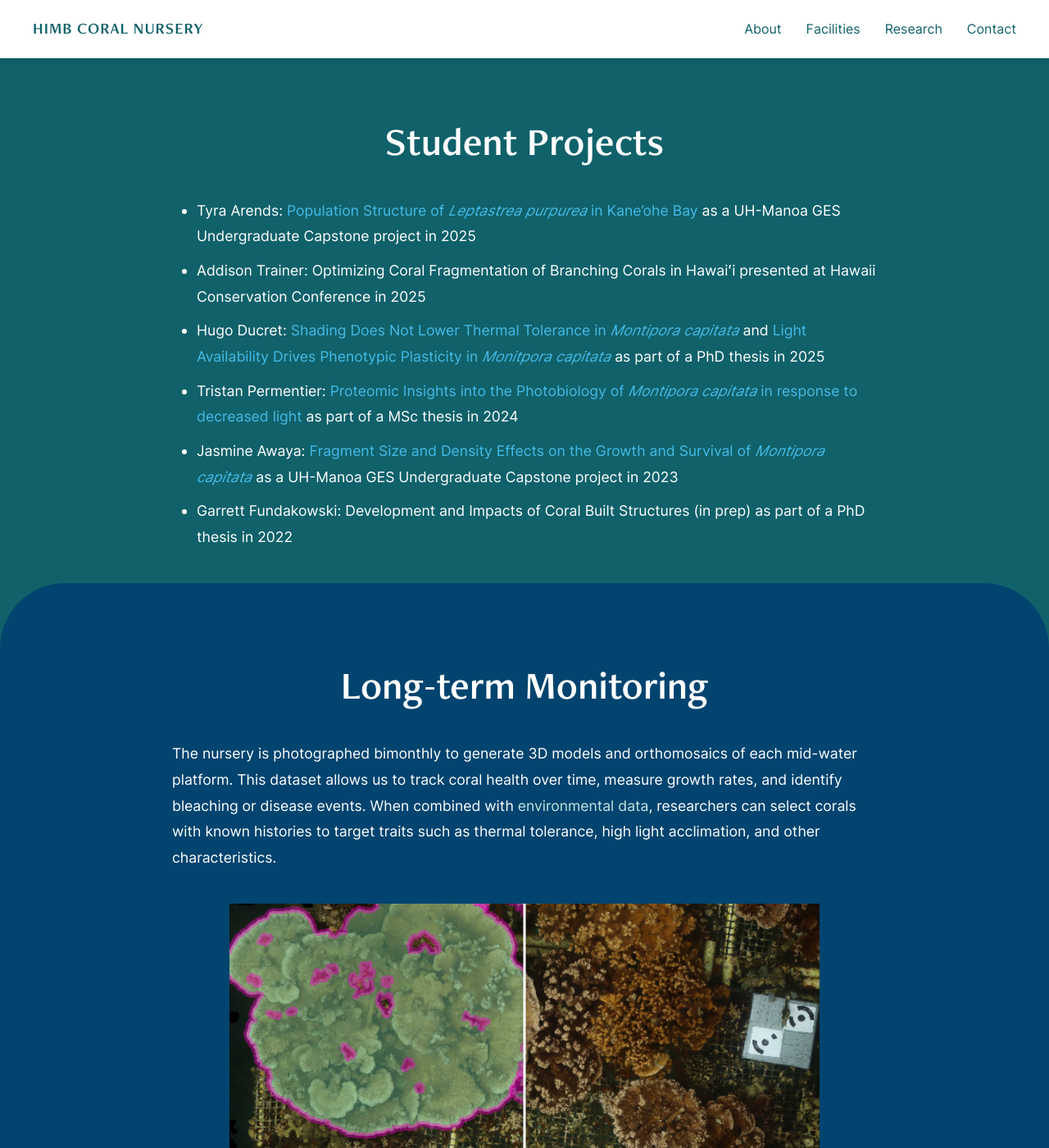
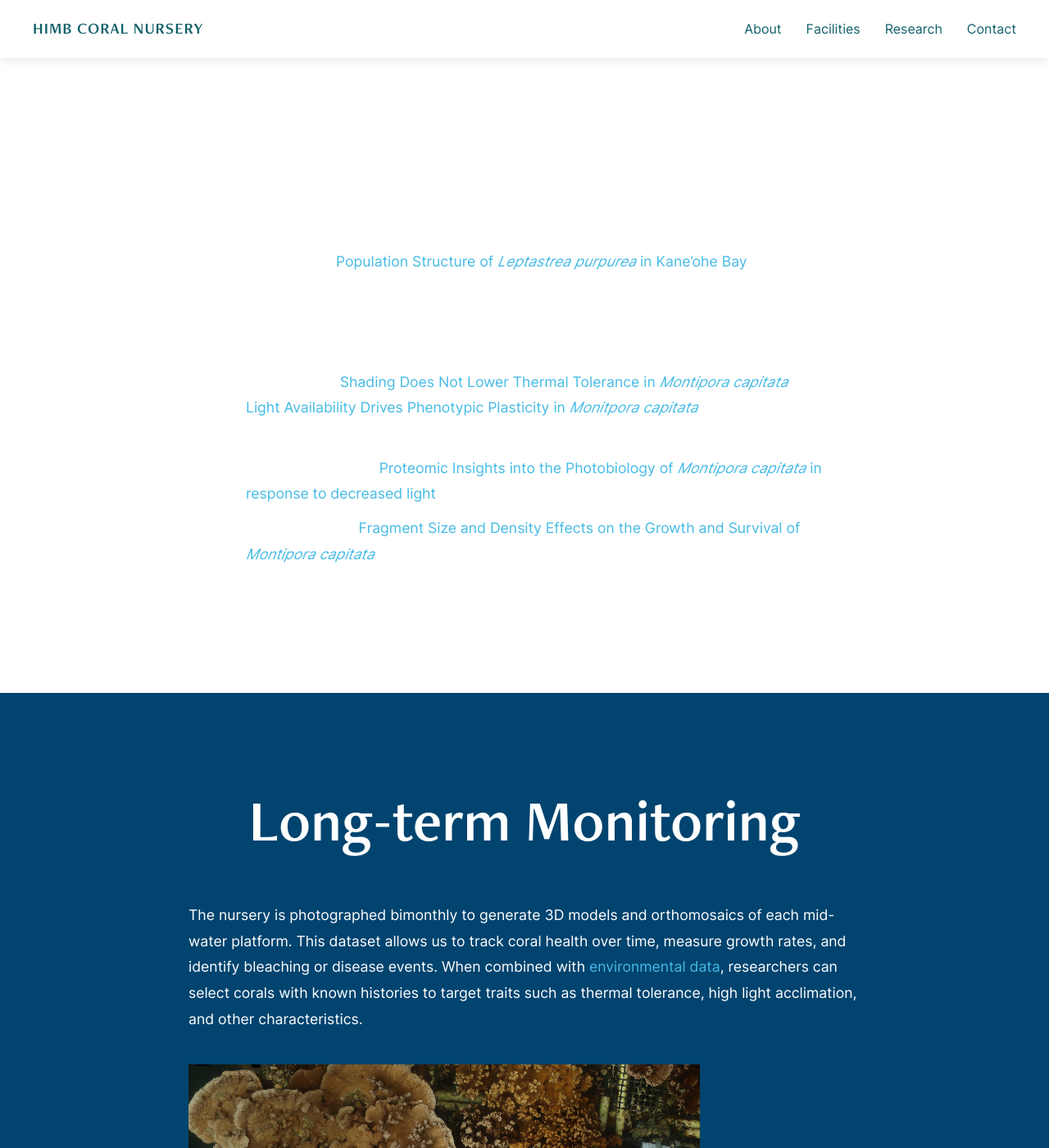
Before and after one commit to himb-coral-nursery/himb-coral-nursery.github.io, a Jekyll site: the page built from research.md, in a window 1280 px wide and 1400 px high. Shown: the whole window at 82% size. Built offline with Jekyll 4.4.1, drawn with Linux system fonts in a browser that asks for light colours.

Commit message:
Update style.css

```diff
--- a/assets/css/style.css
+++ b/assets/css/style.css
@@ -5,7 +5,7 @@
 
 body {
   font-family: 'Nursery-Body', sans-serif;
-  background: #10616A;
+  background: transparent;
   overflow-x: hidden;
   line-height: 1.6;
   color: #fff; /* White text */
@@ -49,6 +49,12 @@
 th:not(:first-child),
 td:not(:first-child) {
   text-align: center;
+}
+
+/* Style italic text (like species names) */
+table em {
+  color: #45BBE6;
+  font-style: italic;
 }
 /* ==========================================================================
    2. NAVIGATION & HEADER
@@ -214,16 +220,13 @@
   background: #ffffff;
 }
 
-.video-container video {
-  width: 100%;
-  height: 100%;
+.video-container iframe {
+  width: 200vw; height: 120vh;
   position: absolute;
-  top: 0;
-  left: 0;
+  top: 50%; left: 50%;
+  transform: translate(-50%, -50%);
   pointer-events: none;
   object-fit: cover;
-  z-index: 2;
-  transition: opacity 0.5s;
 }
 
 /* Hero Text Overlay */
@@ -263,7 +266,6 @@
   margin-top: -10px;
   text-shadow: 1px 1px 10px rgba(0,0,0,0.8);
 }
-
 /* ==========================================================================
    4. PAGE CONTENT (Interior Pages)
    ========================================================================== */
@@ -273,7 +275,7 @@
 
 .page-header {
   background: #10616A;
-  padding: 0px;
+  padding: 60px 20px 0px;
   text-align: center;
   border-top: 8px solid;
   border-image: linear-gradient(90deg, #00446f 0%, #45BBE6 50%, #10616A 100%) 1;
@@ -322,10 +324,26 @@
   gap: 60px;
   align-items: center;
   margin: 80px 0;
+  max-width: 900px;
+  margin-left: auto;
+  margin-right: auto;
+  padding: 0 40px;
+  box-sizing: border-box;
+  width: 100%;
 }
 
 .feature-section:first-of-type {
   margin-top: 40px;
+  margin-left: auto;
+  margin-right: auto;
+}
+
+.feature-text {
+  min-width: 0;
+}
+
+.feature-image {
+  min-width: 0;
 }
 
 .feature-text h2 {
@@ -410,22 +428,7 @@
 
 /* Section 1: The Nursery - Patch Reef (default, no extra styling needed) */
 .section-nursery {
-  background: #10616A;
-  padding: 80px 0;
-  width: 100vw;
-  position: relative;
-  left: 50%;
-  right: 50%;
-  margin-left: -50vw;
-  margin-right: -50vw;
-}
-
-.section-nursery > * {
-  max-width: 900px;
-  margin-left: auto;
-  margin-right: auto;
-  padding-left: 40px;
-  padding-right: 40px;
+  padding: 0;
 }
 
 /* Section 2: The Corals - Deep Ocean */
@@ -464,13 +467,6 @@
   padding: 0 40px;
 }
 
-.section-corals a {
-  color: #C2E5DF !important;
-}
-
-.section-corals a:hover {
-  color: #45BBE6 !important;
-}
 /* Section 3: Equipment - Sandbar (light, needs dark text) */
 .section-equipment {
   background: #C2E5DF;
@@ -521,6 +517,11 @@
   color: #00446F !important;
 }
 
+/* Give buoy box more space */
+.nursery-live-data {
+  margin: 40px auto 60px auto !important;
+}
+
 /* Section 4: Pricing - Heritage Trees */
 .section-pricing {
   background: #4B682F;
@@ -532,6 +533,7 @@
   right: 50%;
   margin-left: -50vw;
   margin-right: -50vw;
+  padding-bottom: 100vh;
 }
 
 .section-pricing h2 {
@@ -558,6 +560,19 @@
   padding: 40px;
 }
 
+/* Tables in pricing section */
+.section-pricing table {
+  color: #fff;
+  border-color: #C2E5DF;
+  margin-left: auto;
+  margin-right: auto;
+  width: 100%;
+}
+
+.section-pricing th,
+.section-pricing td {
+  border-color: rgba(194, 229, 223, 0.3);
+}
 
 .page-body h3 {
   font-family: 'Nursery-Heading', sans-serif;
@@ -602,7 +617,6 @@
   color: #fff;
   font-weight: 600;
 }
-
 /* Table styling in Deep Ocean section (The Corals) */
 .section-corals table {
   background: rgba(235, 213, 175, 0.05); /* Tan tint */
@@ -626,6 +640,51 @@
   background: rgba(235, 213, 175, 0.08);
 }
 
+/* Table styling in Sandbar section (Equipment) */
+.section-equipment table {
+  background: rgba(16, 97, 106, 0.05); /* Patch Reef tint */
+}
+
+.section-equipment th {
+  color: #10616A !important; /* Patch Reef */
+  border-bottom-color: #10616A;
+  background: rgba(16, 97, 106, 0.1);
+}
+
+.section-equipment td {
+  color: #333 !important;
+}
+
+.section-equipment table em {
+  color: #10616A !important; /* Patch Reef for italic */
+}
+
+.section-equipment tr:hover {
+  background: rgba(16, 97, 106, 0.08);
+}
+
+/* Table styling in Heritage Trees section (Services/Pricing) */
+.section-pricing table {
+  background: rgba(194, 229, 223, 0.05); /* Sandbar tint */
+}
+
+.section-pricing th {
+  color: #C2E5DF !important; /* Sandbar */
+  border-bottom-color: #C2E5DF;
+  background: rgba(194, 229, 223, 0.1);
+}
+
+.section-pricing td {
+  color: #fff !important;
+}
+
+.section-pricing table em {
+  color: #C2E5DF !important; /* Sandbar for italic */
+}
+
+.section-pricing tr:hover {
+  background: rgba(194, 229, 223, 0.08);
+}
 /* Section Anchor Links */
 .page-body a[id] {
   display: block;
@@ -734,115 +793,10 @@
   color: #00446F !important;
 }
 
-/* Image slider for monitoring section */
-.image-slider-container {
-  max-width: 800px;
-  margin: 40px auto;
-}
-
-.image-slider {
-  position: relative;
-  width: 100%;
-  overflow: hidden;
-  user-select: none;
-}
-
-.slider-image-bottom,
-.slider-image-top {
-  width: 100%;
-  height: auto;
-  display: block;
-}
-
-.slider-overlay {
-  position: absolute;
-  top: 0;
-  left: 0;
-  width: 100%;
-  height: 100%;
-  clip-path: inset(0 50% 0 0);
-  pointer-events: none;
-}
-
-.slider-button-container {
-  position: absolute;
-  top: 0;
-  left: 0;
-  width: 100%;
-  height: 100%;
-}
-
-.slider-input {
-  position: absolute;
-  top: 0;
-  left: 0;
-  width: 100%;
-  height: 100%;
-  opacity: 0;
-  cursor: pointer;
-  z-index: 3;
-}
-
-.slider-button {
-  position: absolute;
-  top: 0;
-  left: 50%;
-  transform: translateX(-50%);
-  width: 50px;
-  height: 100%;
-  pointer-events: none;
-  z-index: 2;
-}
-
-.slider-line {
-  position: absolute;
-  left: 50%;
-  top: 0;
-  transform: translateX(-50%);
-  width: 3px;
-  height: 100%;
-  background: white;
-  box-shadow: 0 0 10px rgba(0,0,0,0.5);
-}
-
-.slider-line::before {
-  content: '';
-  position: absolute;
-  top: 50%;
-  left: 50%;
-  transform: translate(-50%, -50%);
-  width: 40px;
-  height: 40px;
-  background: white;
-  border-radius: 50%;
-  box-shadow: 0 0 10px rgba(0,0,0,0.3);
-}
-
-.slider-line::after {
-  content: '◀  ▶';
-  position: absolute;
-  top: 50%;
-  left: 50%;
-  transform: translate(-50%, -50%);
-  color: #333;
-  font-size: 12px;
-  letter-spacing: 2px;
-}
-
-.slider-caption {
-  text-align: center;
-  margin-top: 15px;
-  font-size: 0.9rem;
-  font-style: italic;
-  color: #fff !important;
-}
-
-/* Rounded tops for all colored sections (except first sections) */
-.section-corals,
-.section-equipment,
-.section-pricing {
-  border-radius: 80px 80px 0 0;
-  margin-top: -80px;
+/* Curved Section Tops */
+.section-rounded {
+  border-radius: 40px 40px 0 0;
+  margin-top: -40px;
 }
 
 /* ==========================================================================
@@ -1018,23 +972,6 @@
     flex-direction: column !important;
     text-align: center;
   }
-
-   /* Mobile dropdown styling */
-  .dropdown-menu {
-    position: static !important;
-    box-shadow: none !important;
-    background: transparent !important;
-    padding: 10px 0 !important;
-    margin-top: 10px !important;
-  }
-
-  .dropdown-menu a {
-    font-size: 1.5rem !important;
-    color: #45BBE6 !important;
-    padding: 8px 20px !important;
-  }
-}
-
    /* Feature sections stack on mobile */
 .feature-section {
   grid-template-columns: 1fr !important;
@@ -1049,22 +986,4 @@
 .feature-text h2 {
   font-size: 2rem !important;
 }
-
-  /* Fix long page titles on mobile */
-  .page-title {
-    font-size: 3rem !important;
-    line-height: 1.1 !important;
-    word-wrap: break-word;
-    overflow-wrap: break-word;
-    hyphens: auto;
-  }
-
-  /* Give more width to content on mobile */
-  .full-width-section {
-    padding: 0 20px !important;
-  }
-
-  .page-body {
-    padding: 40px 20px !important;
-  }
 }
```
